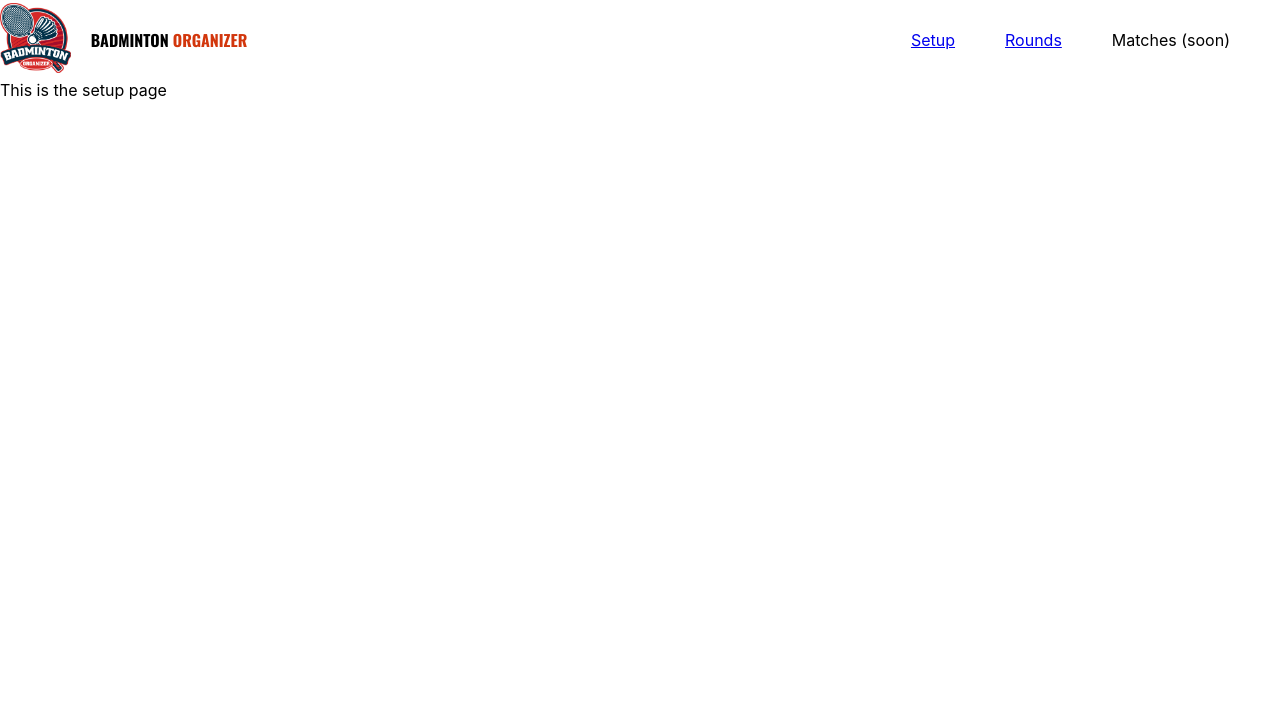
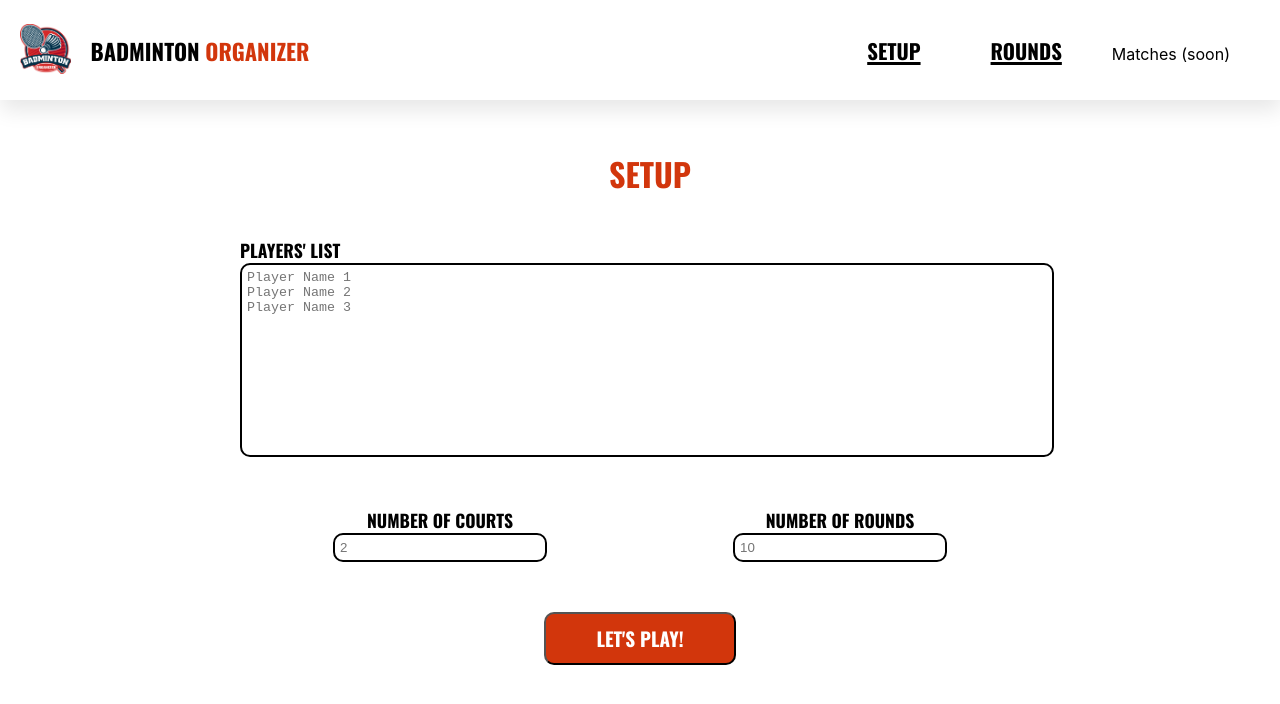
Before and after one commit to georgeroth/react-badminton-organizer, a React (Create React App) app: page / in a window 1280 px wide. Shown: the top 704 px of the page. Built offline with nearby package versions, Linux system fonts and the light colour scheme.

Commit message:
Setup page JSX done

```diff
--- a/src/App.css
+++ b/src/App.css
@@ -1,11 +1,13 @@
 /* HEADER */
 
 header {
-  height: 80px;
+  height: 100px;
   position: sticky;
   display: grid;
   grid-template-columns: auto 1fr auto;
   place-items: center start;
+  padding-left: 20px;
+  box-shadow: 1px 10px 20px rgba(0, 0, 0, 0.098);
 }
 
 .menu-container ul li {
@@ -14,12 +16,19 @@ header {
   margin-right: 50px;
 }
 
-.sitename a {
+.sitename a, .menu-container ul li a {
   font-family: 'Oswald', sans-serif;
   text-transform: uppercase;
   color: #000;
   text-decoration: none;
   margin-left: 20px;
+  font-size: 1.4rem;
+}
+
+.menu-container ul li a {
+  text-decoration: underline;
+  text-decoration-thickness: 3px;
+  font-size: 1.3rem;
 }
 
 .sitename a span {
@@ -27,5 +36,83 @@ header {
 }
 
 header img {
-  height: 70px;
+  height: 50px;
+  margin-bottom: -2px;
 }
+
+/* SETUP PAGE */
+
+main {
+  text-align: center;
+  max-width: 800px;
+  margin: 50px auto 0 auto;
+}
+
+h1, h2 {
+  font-family: 'Oswald', sans-serif;
+  text-transform: uppercase;
+  color: #000;
+  text-decoration: none;
+  margin-left: 20px;
+  font-size: 2rem;
+}
+
+h1 {
+  color: #d2360c;
+  margin-bottom: 40px;
+}
+
+h2 {
+  font-size: 1.1rem;
+  margin: 0;
+}
+
+label, textarea {
+  display: block;
+  text-align: left;
+}
+
+form {
+  text-align: center;
+}
+
+.playerslist {
+  width: 100%;
+  border: 2px solid #000;
+  resize: none;
+  border-radius: 10px;
+  margin-bottom: 50px;
+  padding: 5px;
+}
+
+.inline {
+  display: inline-block;
+  width: 50%;
+  text-align: center;
+}
+
+.inline input {
+  width: 50%;
+  border: 2px solid #000;
+  resize: none;
+  border-radius: 10px;
+  padding: 5px;
+}
+
+.button {
+  background-color: #d2360c;
+  color: #fff;
+  padding: 10px 50px;
+  font-family: 'Oswald', sans-serif;
+  text-transform: uppercase;
+  font-size: 1.2rem;
+  border-radius: 10px;
+  margin-top: 50px;
+  cursor: pointer;
+  transition: .3s;
+}
+
+.button:hover, .button:active {
+  background-color: #fff;
+  color: #d2360c;
+}
--- a/src/Setup.js
+++ b/src/Setup.js
@@ -1,7 +1,27 @@
 export default function Setup() {
     return (
         <main>
-            <div>This is the setup page</div>
+            <h1>
+                Setup
+            </h1>
+            <form>
+            <label>
+                <h2>Players' list</h2>
+                <textarea type="text" rows="12" placeholder="Player Name 1
+Player Name 2
+Player Name 3"
+className="playerslist" />
+            </label>
+            <label className="inline">
+                <h2>Number of courts</h2>
+                <input type="number" min="1" max="10" placeholder="2" />
+            </label>
+            <label className="inline">
+                <h2>Number of rounds</h2>
+                <input type="number" min="1" max="20" placeholder="10" />
+            </label>
+            <input type="submit" value="Let's play!" className="button"/>
+            </form>
         </main>
     )
 }
```
